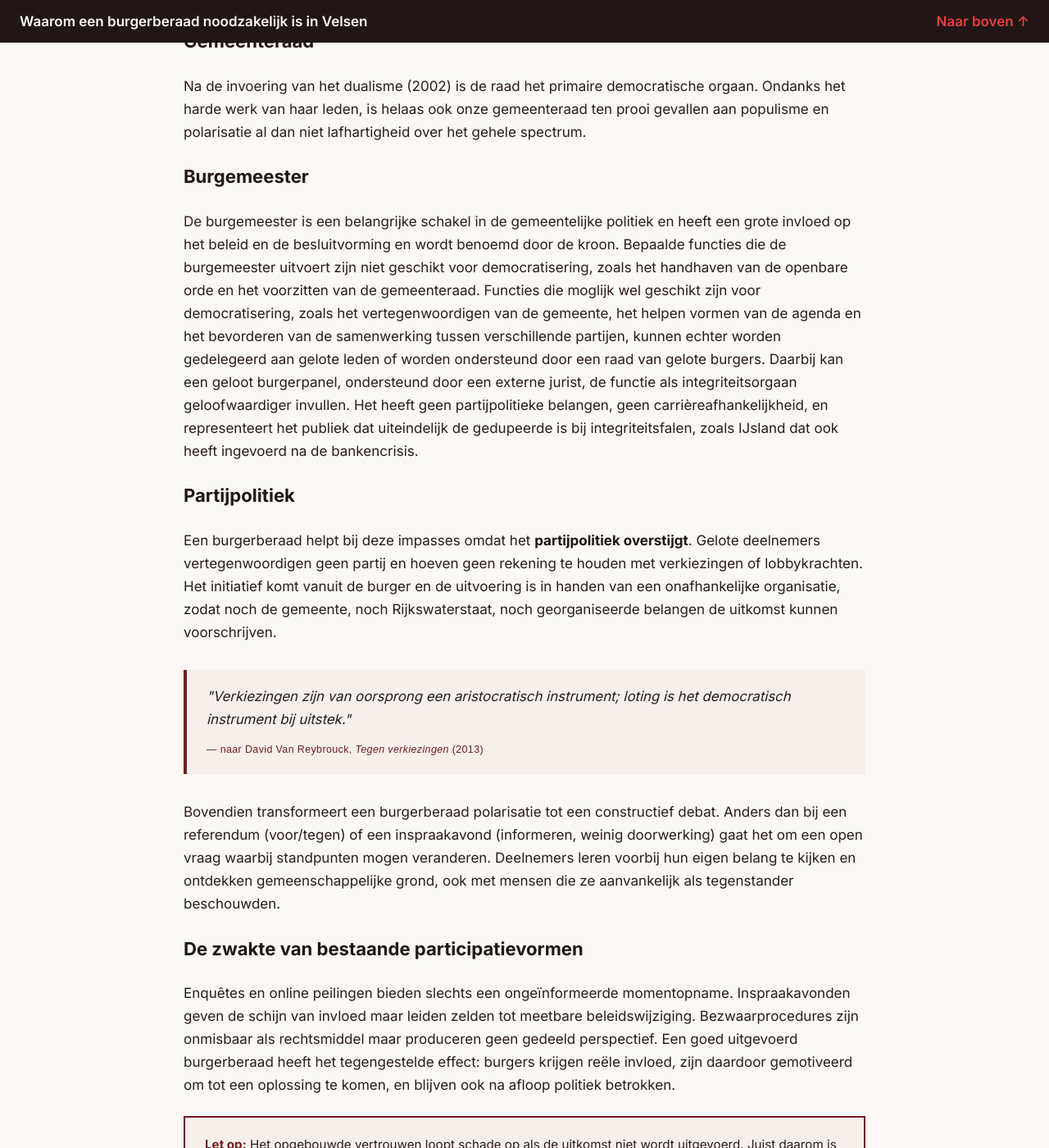
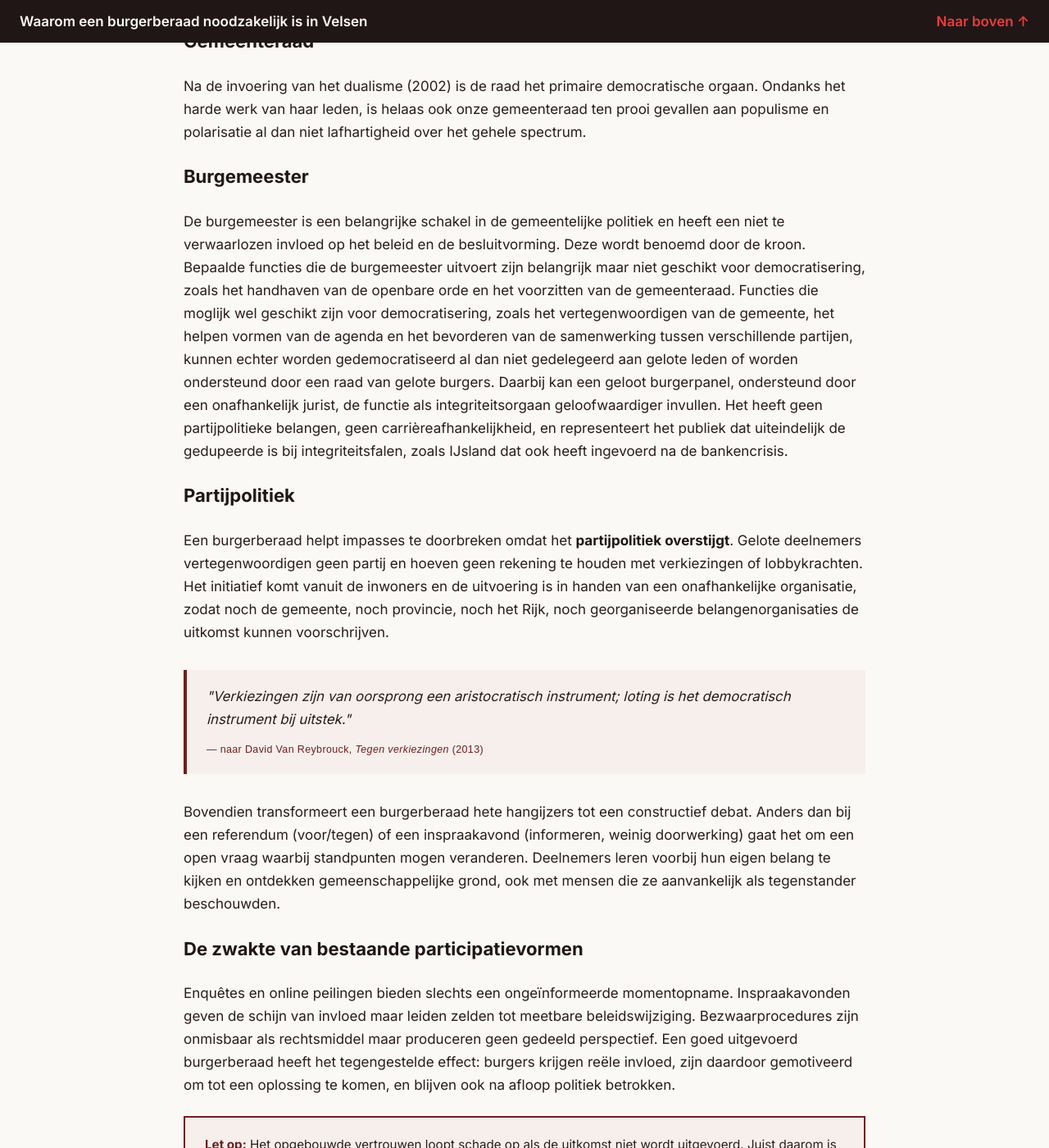
Before and after one commit to Klikblitser/Omwenteling, a Jekyll site: the page built from velsen.html, in a window 1280 px wide and 1400 px high, scrolled down 7755 px. Shown: the whole window at 82% size. Built offline with Jekyll 4.4.1, drawn with Linux system fonts in a browser that asks for light colours.

Commit message:
aanpassing

```diff
--- a/velsen.html
+++ b/velsen.html
@@ -218,22 +218,22 @@ burgerberaad: true
   <h3>Burgemeester</h3>
 
   <p>
-    De burgemeester is een belangrijke schakel in de gemeentelijke politiek en heeft een grote invloed op het beleid en de besluitvorming en wordt benoemd door de kroon.
-    Bepaalde functies die de burgemeester uitvoert zijn niet geschikt voor democratisering, zoals het handhaven van de openbare orde en het voorzitten van de gemeenteraad.
-    Functies die moglijk wel geschikt zijn voor democratisering, zoals het vertegenwoordigen van de gemeente, het helpen vormen van de agenda en het bevorderen van de samenwerking tussen verschillende partijen, kunnen echter worden gedelegeerd aan gelote leden of worden ondersteund door een raad van gelote burgers.
-    Daarbij kan een geloot burgerpanel, ondersteund door een externe jurist, de functie als integriteitsorgaan geloofwaardiger invullen. Het heeft geen partijpolitieke belangen, geen carrièreafhankelijkheid, en representeert het publiek dat uiteindelijk de gedupeerde is bij integriteitsfalen, zoals IJsland dat ook heeft ingevoerd na de bankencrisis.
+    De burgemeester is een belangrijke schakel in de gemeentelijke politiek en heeft een niet te verwaarlozen invloed op het beleid en de besluitvorming. Deze wordt benoemd door de kroon.
+    Bepaalde functies die de burgemeester uitvoert zijn belangrijk maar niet geschikt voor democratisering, zoals het handhaven van de openbare orde en het voorzitten van de gemeenteraad.
+    Functies die moglijk wel geschikt zijn voor democratisering, zoals het vertegenwoordigen van de gemeente, het helpen vormen van de agenda en het bevorderen van de samenwerking tussen verschillende partijen, kunnen echter worden gedemocratiseerd al dan niet gedelegeerd aan gelote leden of worden ondersteund door een raad van gelote burgers.
+    Daarbij kan een geloot burgerpanel, ondersteund door een onafhankelijk jurist, de functie als integriteitsorgaan geloofwaardiger invullen. Het heeft geen partijpolitieke belangen, geen carrièreafhankelijkheid, en representeert het publiek dat uiteindelijk de gedupeerde is bij integriteitsfalen, zoals IJsland dat ook heeft ingevoerd na de bankencrisis.
   </p>
 
   <h3>Partijpolitiek</h3>
 
-  <p>Een burgerberaad helpt bij deze impasses omdat het <strong>partijpolitiek overstijgt</strong>. Gelote deelnemers vertegenwoordigen geen partij en hoeven geen rekening te houden met verkiezingen of lobbykrachten. Het initiatief komt vanuit de burger en de uitvoering is in handen van een onafhankelijke organisatie, zodat noch de gemeente, noch Rijkswaterstaat, noch georganiseerde belangen de uitkomst kunnen voorschrijven.</p>
+  <p>Een burgerberaad helpt impasses te doorbreken omdat het <strong>partijpolitiek overstijgt</strong>. Gelote deelnemers vertegenwoordigen geen partij en hoeven geen rekening te houden met verkiezingen of lobbykrachten. Het initiatief komt vanuit de inwoners en de uitvoering is in handen van een onafhankelijke organisatie, zodat noch de gemeente, noch provincie, noch het Rijk, noch georganiseerde belangenorganisaties de uitkomst kunnen voorschrijven.</p>
 
   <blockquote>
     "Verkiezingen zijn van oorsprong een aristocratisch instrument; loting is het democratisch instrument bij uitstek."
     <cite>&mdash; naar David Van Reybrouck, <em>Tegen verkiezingen</em> (2013)</cite>
   </blockquote>
 
-  <p>Bovendien transformeert een burgerberaad polarisatie tot een constructief debat. Anders dan bij een referendum (voor/tegen) of een inspraakavond (informeren, weinig doorwerking) gaat het om een open vraag waarbij standpunten mogen veranderen. Deelnemers leren voorbij hun eigen belang te kijken en ontdekken gemeenschappelijke grond, ook met mensen die ze aanvankelijk als tegenstander beschouwden.</p>
+  <p>Bovendien transformeert een burgerberaad hete hangijzers tot een constructief debat. Anders dan bij een referendum (voor/tegen) of een inspraakavond (informeren, weinig doorwerking) gaat het om een open vraag waarbij standpunten mogen veranderen. Deelnemers leren voorbij hun eigen belang te kijken en ontdekken gemeenschappelijke grond, ook met mensen die ze aanvankelijk als tegenstander beschouwden.</p>
 
   <h3>De zwakte van bestaande participatievormen</h3>
 
```
